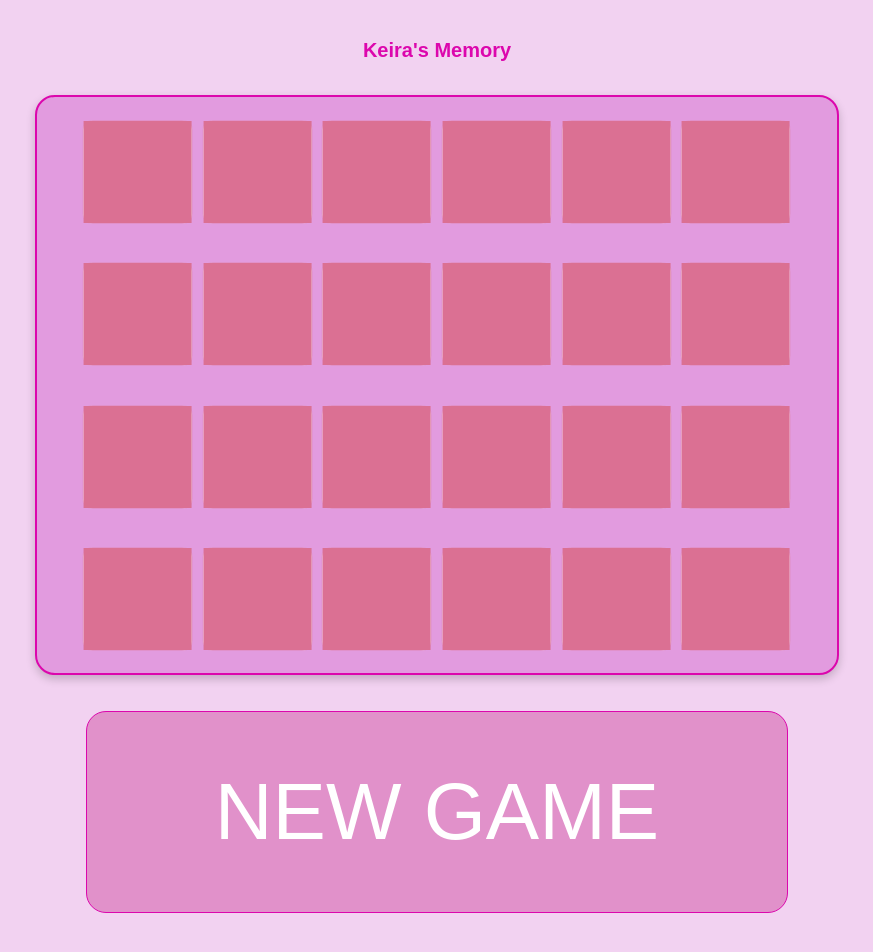
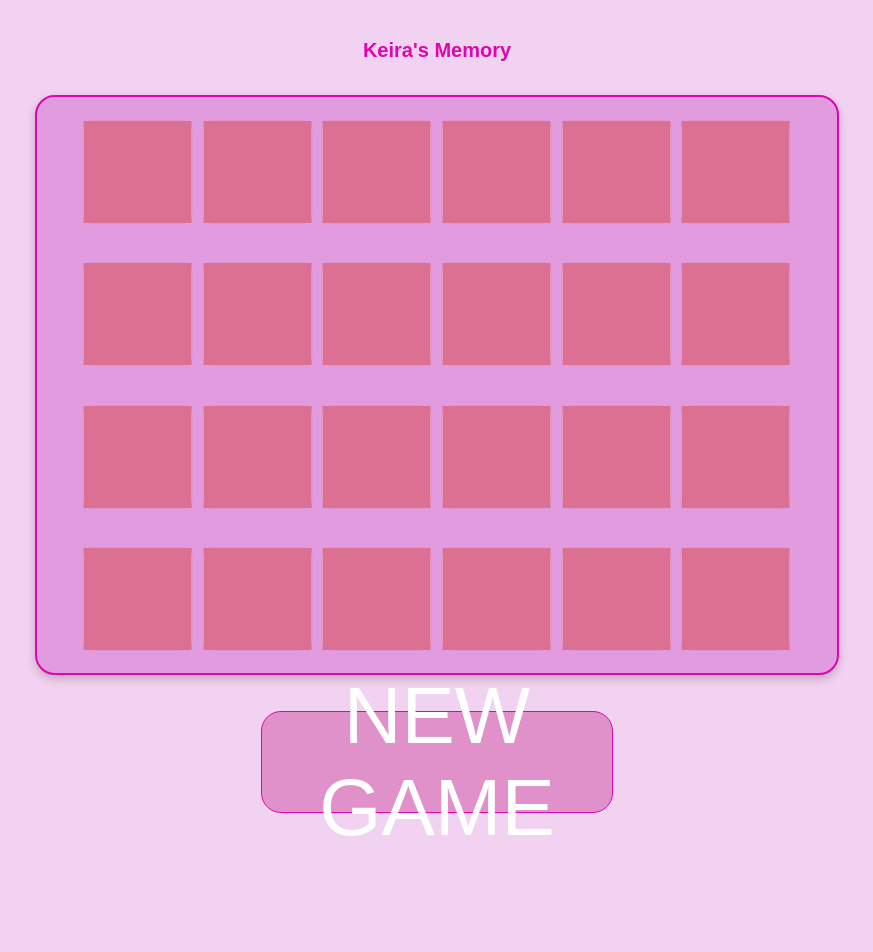
Before and after one commit to keirajol/Memorie, a plain HTML site: page index.html in a window 1280 px wide. Shown: the whole page, without its empty margins (203-1076 px from the left). After the commit the page ends 855 px from the top, so only its background shows below. Drawn offline with Linux system fonts and the light colour scheme.

Commit message:
Update style.css

```diff
--- a/style.css
+++ b/style.css
@@ -87,8 +87,8 @@ h1 {
 }
 
 .btn {
-  height: 200px;
-  width: 700px;
+  height: 100px;
+  width: 350px;
   background-color: #E191CA;
   margin: 1rem;
   border-radius: 20px;
```
